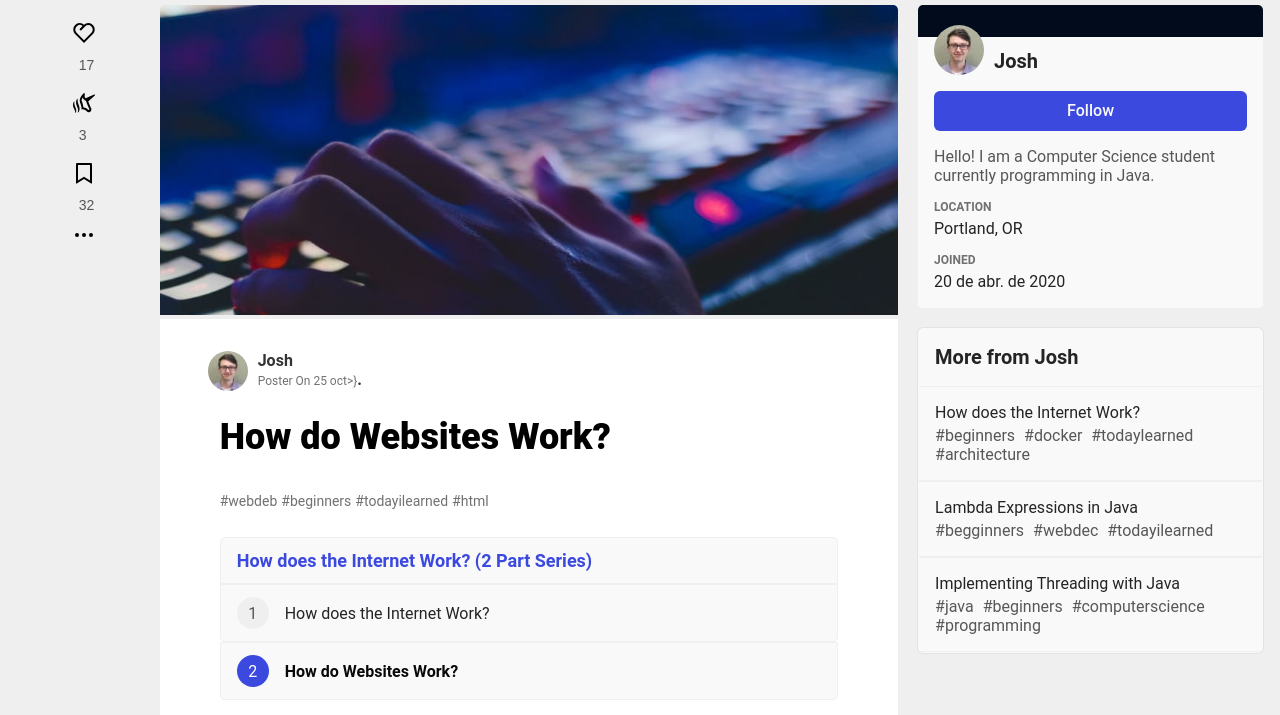
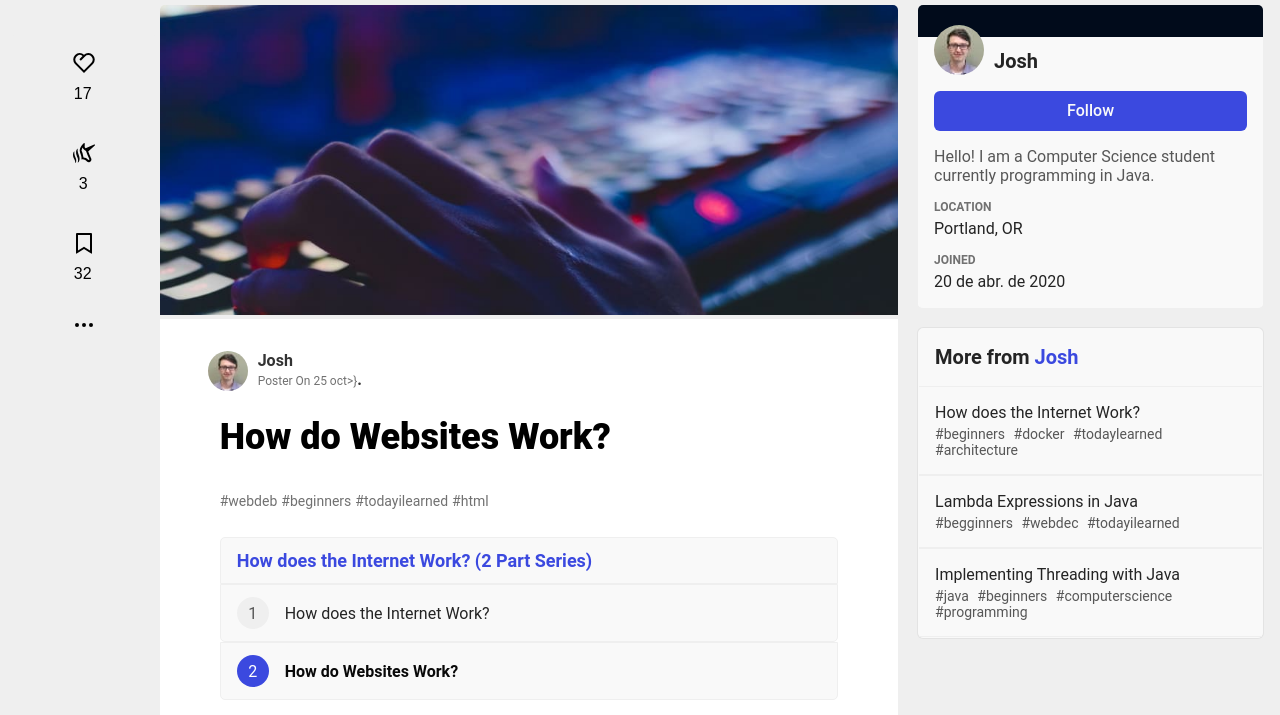
Before and after one commit to brunochan2001/DEV, a plain HTML site: page index.html in a window 1280 px wide. Shown: the part 59-774 px from the top of the page. Drawn offline with Linux system fonts and the light colour scheme.

Commit message:
Correciones de Notificaciones en el espaciado

```diff
--- a/Styles/complementary.css
+++ b/Styles/complementary.css
@@ -58,6 +58,9 @@
     color: #242424;
     line-height: 1.25;
     padding: 16px;
+}
+.blue-1{
+    color: #3B49DF;
 
 }
 .perfil-1-2{
@@ -190,14 +193,25 @@
     background-color: #efefef;
     border:none;
     box-shadow: none;
+    margin-top: 30px;
     }
     .page-1-button-1{
     flex-direction: column;
-    margin-bottom: 10px;
+    margin-bottom: 30px;
     }
-    .text-1-svg{
-    margin-top: 0;
-    margin-left: 15px;
+    .text-1-svg-0{
+    margin-top: -2px;
+    margin-left: 10px;
+    }
+    .text-1-svg-1{
+        margin-top: -2px;
+        margin-left: 15px;
+
+    }
+    .text-1-svg-2{
+        margin-top: -2px;
+        margin-left: 10px;
+
     }
     .page-container-2{
     grid-area: main;
@@ -331,14 +345,12 @@
 }
 .perfil-1-1{
     font-size: 20px;
-
 }
 .perfil-1-2{
     font-size: 16px;
-
 }
 .perfil-1-2-text{
-    font-size: 16px;
+    font-size: 14px;
     word-spacing: 5px;
 }
 
--- a/Styles/header.css
+++ b/Styles/header.css
@@ -98,7 +98,7 @@
 }
 
 @media screen and (min-width:1260px){
-    .header-alina{
+    .header-general-1{
         display: grid;
         grid-template-columns: repeat(1,1fr) 1260px repeat(1,1fr);
         grid-template-areas:
--- a/index.html
+++ b/index.html
@@ -16,8 +16,8 @@
 <body class="body">
 
 <!-- Header -->
-<header class="header-alina-1">
-    <div class="header-alina">
+<header class="header-general-0">
+    <div class="header-general-1">
         <div class="header-container">
             <button class="header-1-button">
                 <svg xmlns="http://www.w3.org/2000/svg" width="24" height="24" viewBox="0 0 24 24" role="img" aria-labelledby="ad3u7fzvpju9pcjdyjustv7wpeq5g5pg" class="crayons-icon"><title id="ad3u7fzvpju9pcjdyjustv7wpeq5g5pg">Navigation menu</title><path d="M3 4h18v2H3V4zm0 7h18v2H3v-2zm0 7h18v2H3v-2z"></path></svg>
@@ -47,7 +47,7 @@
                 <path d="M21.179 12.794l.013.014L12 22l-9.192-9.192.013-.014A6.5 6.5 0 0112 3.64a6.5 6.5 0 019.179 9.154zM4.575 5.383a4.5 4.5 0 000 6.364L12 19.172l7.425-7.425a4.5 4.5 0 10-6.364-6.364L8.818 9.626 7.404 8.21l3.162-3.162a4.5 4.5 0 00-5.99.334l-.001.001z"></path>
                 </svg>
                 </span>
-                <span class="text-1-svg">17</span>
+                <span class="text-1-svg-0">17</span>
             </button>
             <button class="page-1-button-1">
                 <span class="button-1-svg">
@@ -56,7 +56,7 @@
                 <path fill-rule="evenodd" clip-rule="evenodd" d="M13.622 7.223l8.579-3.68c.598-.256 1.087.547.6.985l-6.618 5.941c.881 2.043 2.738 6.34 2.931 6.775 1.348 3.031-2.055 4.918-3.807 3.583a7.027 7.027 0 01-.623-.574c-.974-.965-2.419-2.398-5.207-1.877.284-2.115-.313-3.737-.883-5.288-.38-1.032-.747-2.032-.837-3.124-.346-3.329 3.763-8.23 4.696-7.953.386.115.326 1.229.266 2.319-.051.948-.102 1.88.143 2.12.145.142.428.43.76.773zM11.5 16.5l2.5.5 2.5 2 1-.5-2-4.5-1.5-4-1.5-1-1-1-1-1.5L10 8l-.5 1.5 1 2.5 1 4.5z"></path>
                 </svg>
                 </span>
-                <span class="text-1-svg">3</span>
+                <span class="text-1-svg-1">3</span>
             </button>
             <button class="page-1-button-1">
                 <span class="button-1-svg">
@@ -64,7 +64,7 @@
                 <path d="M5 2h14a1 1 0 011 1v19.143a.5.5 0 01-.766.424L12 18.03l-7.234 4.536A.5.5 0 014 22.143V3a1 1 0 011-1zm13 2H6v15.432l6-3.761 6 3.761V4z"></path>
                 </svg>
                 </span>
-                <span class="text-1-svg">32</span>
+                <span class="text-1-svg-2">32</span>
             </button>
             <button class="page-1-button-1">
                 <svg  xmlns="http://www.w3.org/2000/svg" width="24" height="24" aria-hidden="true" class="dropdown-icon crayons-icon"><title>More...</title><path fill-rule="evenodd" clip-rule="evenodd" d="M7 12a2 2 0 11-4 0 2 2 0 014 0zm7 0a2 2 0 11-4 0 2 2 0 014 0zm5 2a2 2 0 100-4 2 2 0 000 4z"></path></svg>
@@ -243,7 +243,7 @@
                 </div>
                 <div class="rectangulo-2">
                     <h3 class="perfil-1-1">
-                        More from Josh
+                        More from <span class="blue-1">Josh</span>
                     </h3>
                     <div  class="perfil-1-2">
                     <p class="perfil-1-2-title">How does the Internet Work?</p>
@@ -280,7 +280,7 @@
                 </div>
                 <div class="rectangulo-2">
                     <h3 class="perfil-1-1">
-                        More from Josh
+                        More from <span class="blue-1">Josh</span>
                     </h3>
                     <div  class="perfil-1-2">
                     <p class="perfil-1-2-title">How does the Internet Work?</p>
```
